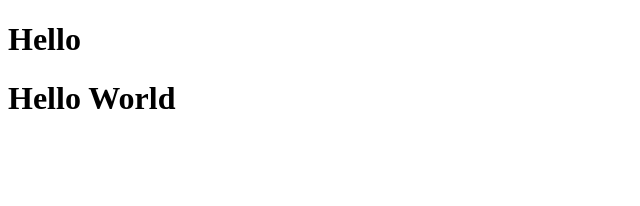
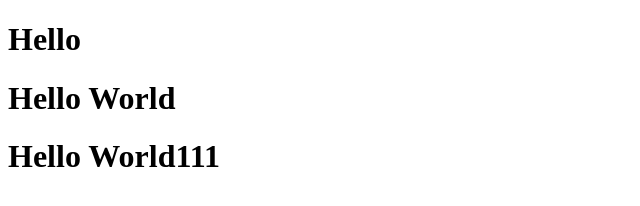
Before and after one commit to RAJKUMAR-2580/my_website, a plain HTML site: page index.html in a window 1280 px wide. Shown: the whole page, without its empty margins (0-640 px from the left). Drawn offline with Linux system fonts and the light colour scheme.

Commit message:
Added hello world111

```diff
--- a/index.html
+++ b/index.html
@@ -8,6 +8,6 @@
 <body>
     <h1>Hello</h1>
     <h1>Hello World</h1>
-
+    <h1>Hello World111</h1>
 </body>
 </html>
```
